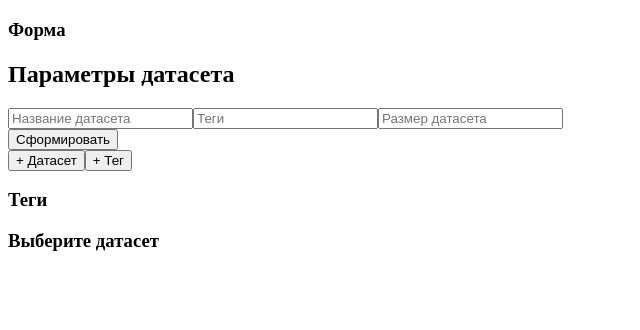
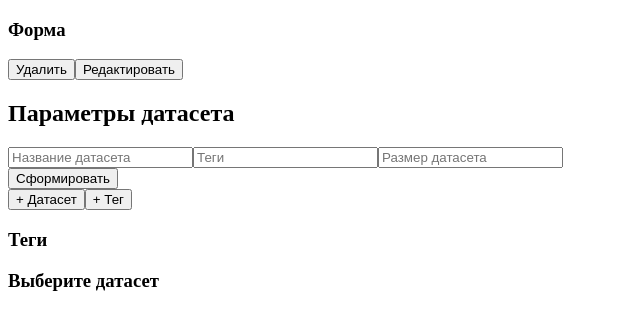
Before and after one commit to Efcolipt/neurons, a Vue app: page / in a window 1280 px wide. Both pictures are taken after a click on the button "+ Датасет". Shown: the top 330 px of the page, without its empty margins (0-640 px from the left). Built offline with nearby package versions, Linux system fonts and the light colour scheme.

Commit message:
form added btn

```diff
--- a/src/components/Form/FormNeuronsCRUD.vue
+++ b/src/components/Form/FormNeuronsCRUD.vue
@@ -1,5 +1,9 @@
 <template>
   <form class="form" @submit.prevent>
+    <div class="form-control">
+      <BaseButton>Удалить</BaseButton>
+      <BaseButton>Редактировать</BaseButton>
+    </div>
     <div class="form-control">
       <h2>Параметры датасета</h2>
       <BaseInput type="text" placeholder="Название датасета" />
--- a/src/components/Form/FormTagsCRUD.vue
+++ b/src/components/Form/FormTagsCRUD.vue
@@ -1,5 +1,8 @@
 <template>
   <form class="form" @submit.prevent>
+    <div class="form-control">
+      <BaseButton>Удалить</BaseButton>
+    </div>
     <div class="form-control">
       <h2>Параметры тега</h2>
       <BaseInput type="text" placeholder="Название Тега" />
```
